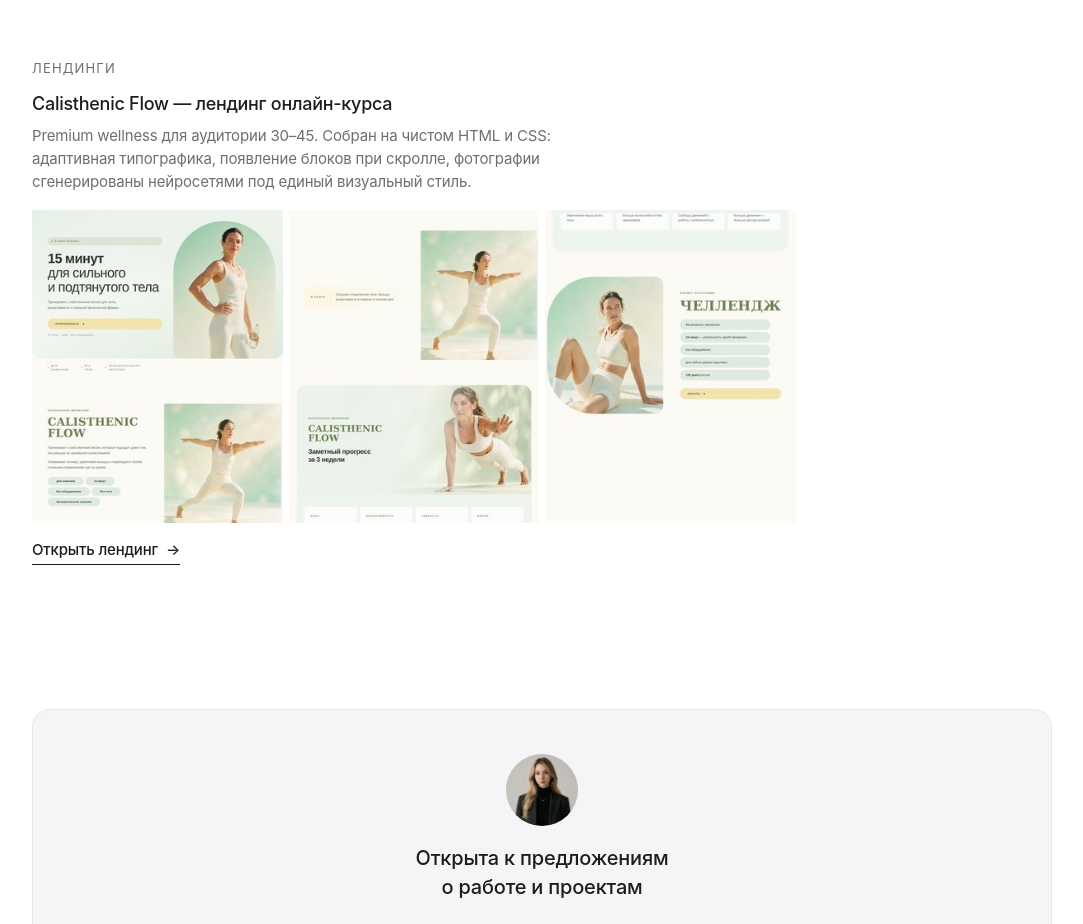
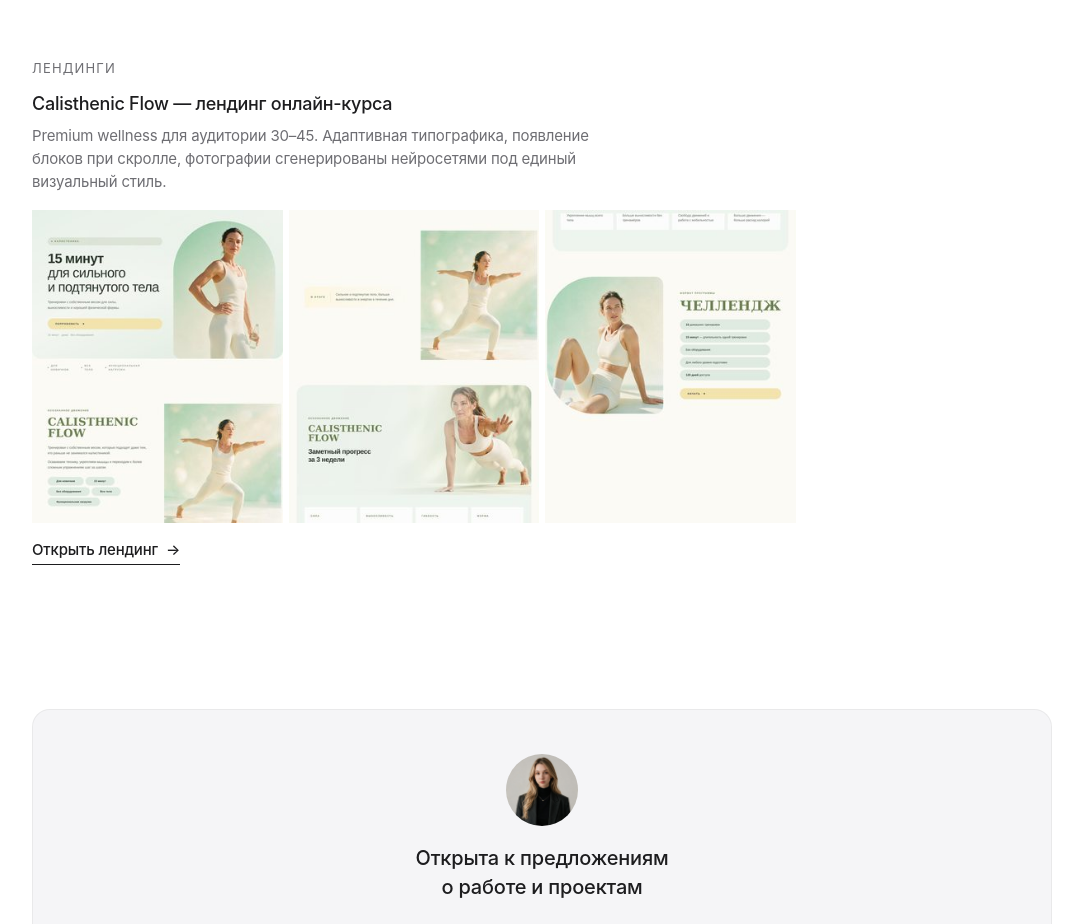
Before and after one commit to asyastudio/anastasia-portfolio, a plain HTML site: page index.html in a window 1280 px wide. Shown: the part 4300-5224 px from the top of the page, without its empty margins (98-1181 px from the left). Drawn offline with Linux system fonts and the light colour scheme.

Commit message:
Tighten the Calisthenic Flow description

```diff
--- a/index.html
+++ b/index.html
@@ -172,7 +172,7 @@
 
             <article class="project" id="landing-calisthenic">
                 <h2 class="project__title">Calisthenic Flow — лендинг онлайн-курса</h2>
-                <p class="project__note">Premium wellness для аудитории 30–45. Собран на чистом HTML и CSS: адаптивная типографика, появление блоков при скролле, фотографии сгенерированы нейросетями под единый визуальный стиль.</p>
+                <p class="project__note">Premium wellness для аудитории 30–45. Адаптивная типографика, появление блоков при скролле, фотографии сгенерированы нейросетями под единый визуальный стиль.</p>
                 <div class="project__strip">
                     <div class="scroll-row">
                         <figure><img src="images/thumb/landing-cf-1.jpg" data-full="images/landing-cf-1.jpg" width="608" height="760" loading="lazy" decoding="async" alt="Calisthenic Flow — первый экран и блок «Осознанное движение»"></figure>
```
